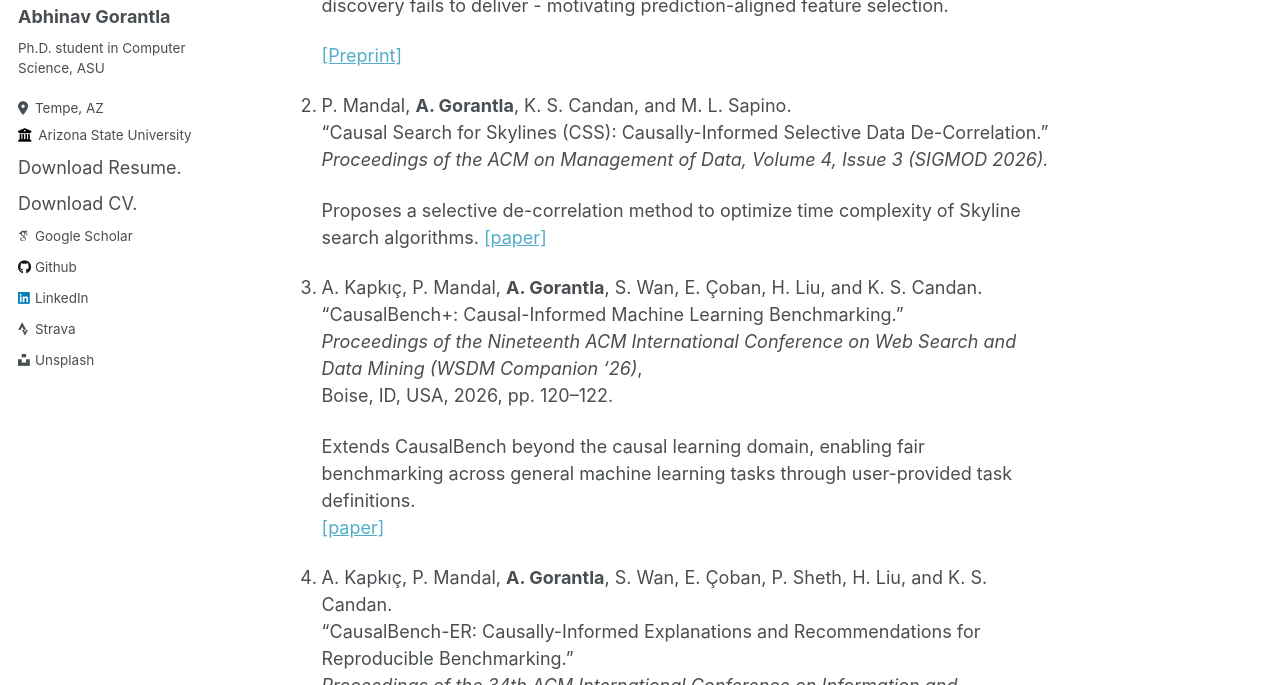
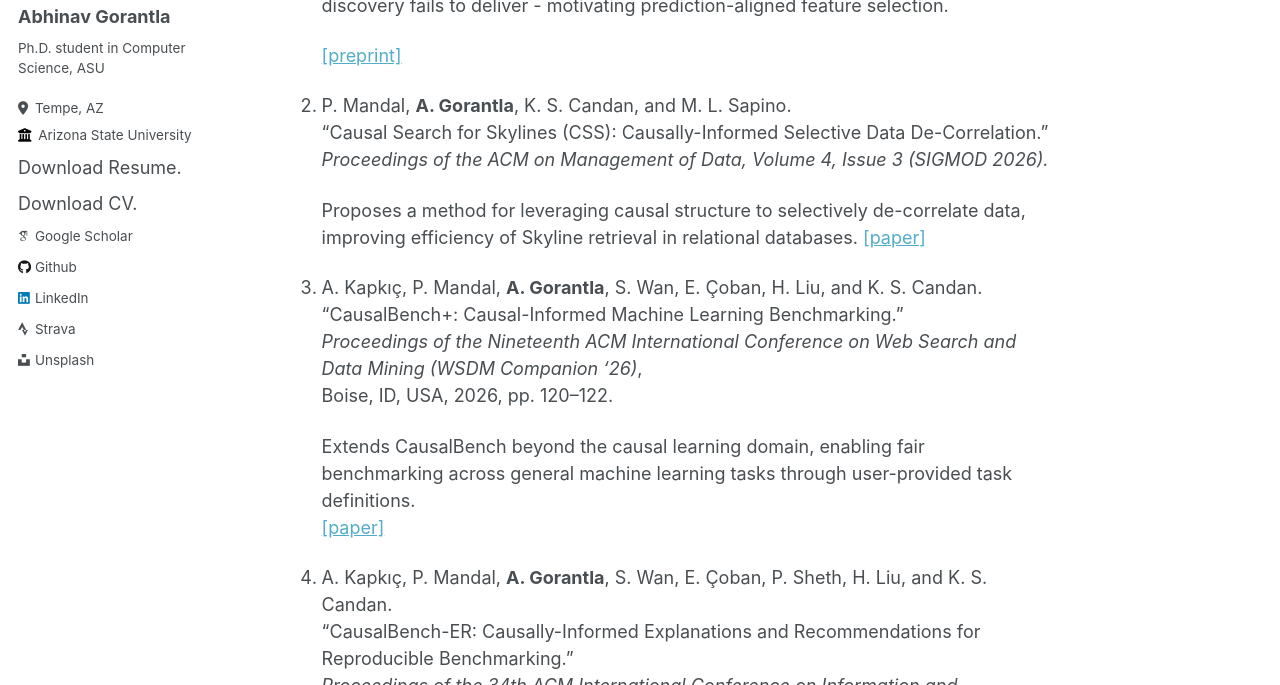
Before and after one commit to AbhinavGor/abhinavgor.github.io, a Jekyll site: the page built from _pages/about.md, in a window 1280 px wide and 900 px high, scrolled down 1204 px, cut to the strip 215-900 px from the top of the window. Built offline with Jekyll 4.4.1, drawn with Linux system fonts in a browser that asks for light colours; some web fonts are replaced.

Commit message:
update about formatting

```diff
--- a/_pages/about.md
+++ b/_pages/about.md
@@ -35,13 +35,14 @@ My research lies at the intersection of causal machine learning and multi-object
    Showed that a target variable oracle Markov boundary can substantially improve tabular prediction, but recovering it
    via causal discovery fails to deliver - motivating prediction-aligned feature selection.
 
-   [[Preprint]](https://arxiv.org/abs/2605.29411)
+   [[preprint]](https://arxiv.org/abs/2605.29411)
 
 2. P. Mandal, **A. Gorantla**, K. S. Candan, and M. L. Sapino.
    “Causal Search for Skylines (CSS): Causally-Informed Selective Data De-Correlation.”
    *Proceedings of the ACM on Management of Data, Volume 4, Issue 3 (SIGMOD 2026).*
 
-   Proposes a selective de-correlation method to optimize time complexity of Skyline search algorithms.
+   Proposes a method for leveraging causal structure to selectively de-correlate data, improving efficiency of Skyline
+   retrieval in relational databases.
    [[paper]](DOI: https://doi.org/10.1145/3802026)
 
 3. A. Kapkıç, P. Mandal, **A. Gorantla**, S. Wan, E. Çoban, H. Liu, and K. S. Candan.
```
